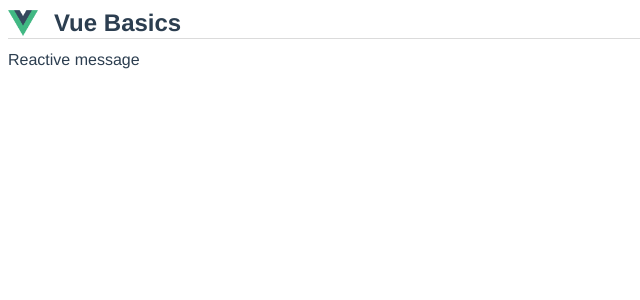
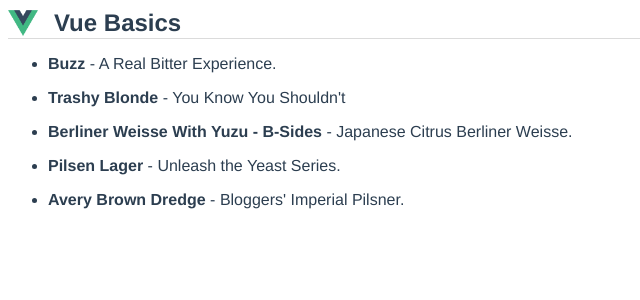
Before and after one commit to viniciusrebel/vue-basics-talk, a Vue app: page / in a window 1280 px wide. Shown: the top 300 px of the page, without its empty margins (0-640 px from the left). Built offline with nearby package versions, Linux system fonts and the light colour scheme.

Commit message:
Directives: v-for

```diff
--- a/src/App.vue
+++ b/src/App.vue
@@ -8,7 +8,17 @@
       <h1>Vue Basics</h1>
     </section>
     <div>
-      <span>{{ message }}</span>
+      <ul
+        v-for="beer in beers"
+        :key="beer.id"
+      >
+        <li>
+          <span>
+            <strong>{{ beer.name }}</strong>
+            - {{ beer.tagline }}
+          </span>
+        </li>
+      </ul>
     </div>
   </div>
 </template>
@@ -21,7 +31,84 @@ export default {
   },
   data(){
     return {
-      message: 'Reactive message'
+      beers: [
+        {
+            "id":1,
+            "name":"Buzz",
+            "tagline":"A Real Bitter Experience.",
+            "first_brewed":"09/2007",
+            "description":"A light, crisp and bitter IPA brewed with English and American hops. A small batch brewed only once.",
+            "image_url":"https://images.punkapi.com/v2/keg.png",
+            "food_pairing":[
+              "Spicy chicken tikka masala",
+              "Grilled chicken quesadilla",
+              "Caramel toffee cake"
+            ],
+            "brewers_tips":"The earthy and floral aromas from the hops can be overpowering. Drop a little Cascade in at the end of the boil to lift the profile with a bit of citrus.",
+            "contributed_by":"Sam Mason <samjbmason>"
+        },
+        {
+            "id":2,
+            "name":"Trashy Blonde",
+            "tagline":"You Know You Shouldn't",
+            "first_brewed":"04/2008",
+            "description":"A titillating, neurotic, peroxide punk of a Pale Ale. Combining attitude, style, substance, and a little bit of low self esteem for good measure; what would your mother say? The seductive lure of the sassy passion fruit hop proves too much to resist. All that is even before we get onto the fact that there are no additives, preservatives, pasteurization or strings attached. All wrapped up with the customary BrewDog bite and imaginative twist.",
+            "image_url":"https://images.punkapi.com/v2/2.png",
+            "food_pairing":[
+              "Fresh crab with lemon",
+              "Garlic butter dipping sauce",
+              "Goats cheese salad",
+              "Creamy lemon bar doused in powdered sugar"
+            ],
+            "brewers_tips":"Be careful not to collect too much wort from the mash. Once the sugars are all washed out there are some very unpleasant grainy tasting compounds that can be extracted into the wort.",
+            "contributed_by":"Sam Mason <samjbmason>"
+        },
+        {
+            "id":3,
+            "name":"Berliner Weisse With Yuzu - B-Sides",
+            "tagline":"Japanese Citrus Berliner Weisse.",
+            "first_brewed":"11/2015",
+            "description":"Japanese citrus fruit intensifies the sour nature of this German classic.",
+            "image_url":"https://images.punkapi.com/v2/keg.png",
+            "food_pairing":[
+              "Smoked chicken wings",
+              "Miso ramen",
+              "Yuzu cheesecake"
+            ],
+            "brewers_tips":"Clean everything twice. All you want is the clean sourness of lactobacillus.",
+            "contributed_by":"Sam Mason <samjbmason>"
+        },
+        {
+            "id":4,
+            "name":"Pilsen Lager",
+            "tagline":"Unleash the Yeast Series.",
+            "first_brewed":"09/2013",
+            "description":"Our Unleash the Yeast series was an epic experiment into the differences in aroma and flavour provided by switching up your yeast. We brewed up a wort with a light caramel note and some toasty biscuit flavour, and hopped it with Amarillo and Centennial for a citrusy bitterness. Everything else is down to the yeast. Pilsner yeast ferments with no fruity esters or spicy phenols, although it can add a hint of butterscotch.",
+            "image_url":"https://images.punkapi.com/v2/4.png",
+            "food_pairing":[
+              "Spicy crab cakes",
+              "Spicy cucumber and carrot Thai salad",
+              "Sweet filled dumplings"
+            ],
+            "brewers_tips":"Play around with the fermentation temperature to get the best flavour profile from the individual yeasts.",
+            "contributed_by":"Ali Skinner <AliSkinner>"
+        },
+        {
+            "id":5,
+            "name":"Avery Brown Dredge",
+            "tagline":"Bloggers' Imperial Pilsner.",
+            "first_brewed":"02/2011",
+            "description":"An Imperial Pilsner in collaboration with beer writers. Tradition. Homage. Revolution. We wanted to showcase the awesome backbone of the Czech brewing tradition, the noble Saaz hop, and also tip our hats to the modern beers that rock our world, and the people who make them.",
+            "image_url":"https://images.punkapi.com/v2/5.png",
+            "food_pairing":[
+              "Vietnamese squid salad",
+              "Chargrilled corn on the cob with paprika butter",
+              "Strawberry and rhubarb pie"
+            ],
+            "brewers_tips":"Make sure you have a big enough yeast starter to ferment through the OG and lager successfully.",
+            "contributed_by":"Sam Mason <samjbmason>"
+        }
+    ]
     }
   }
 }
```
